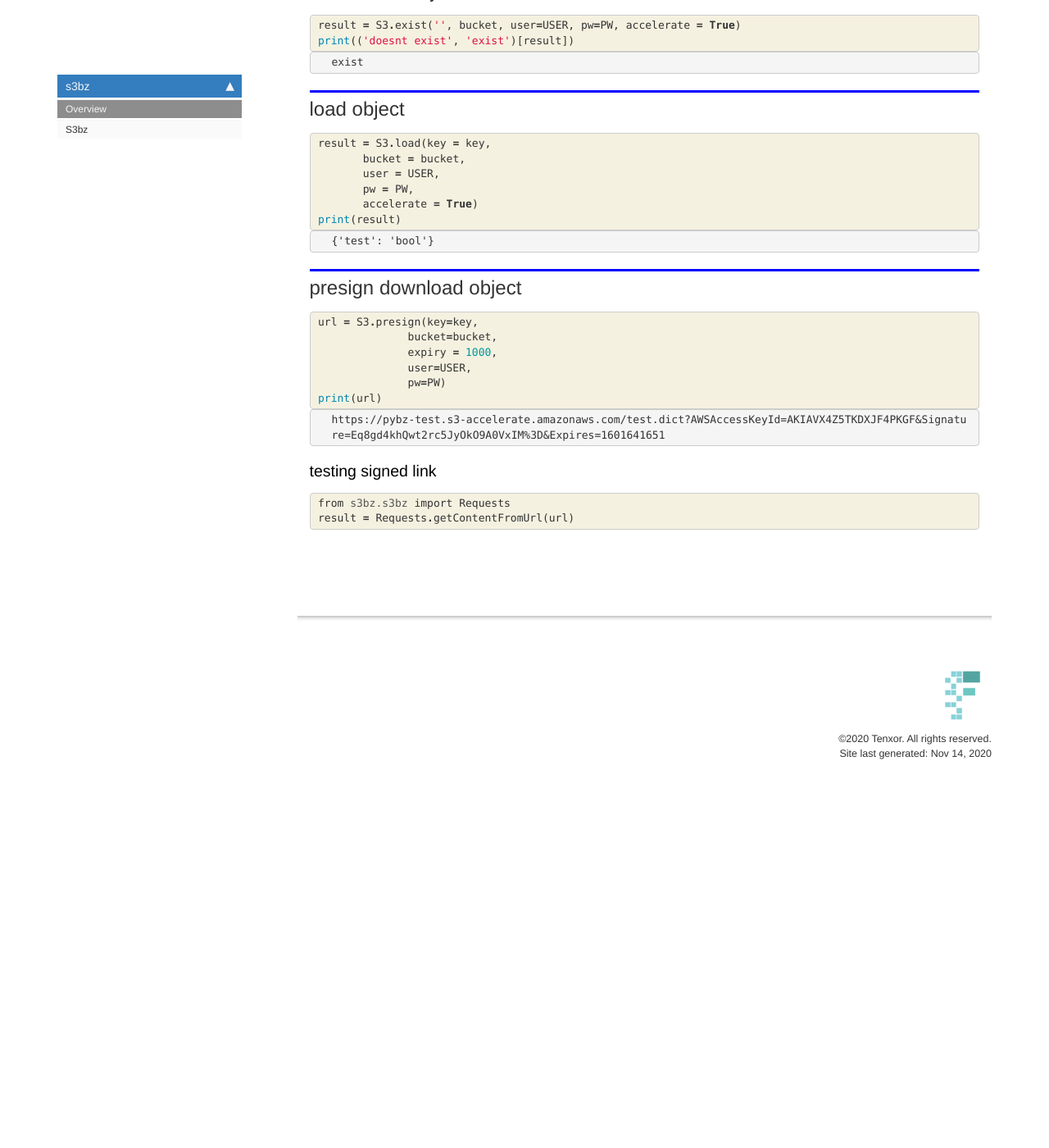
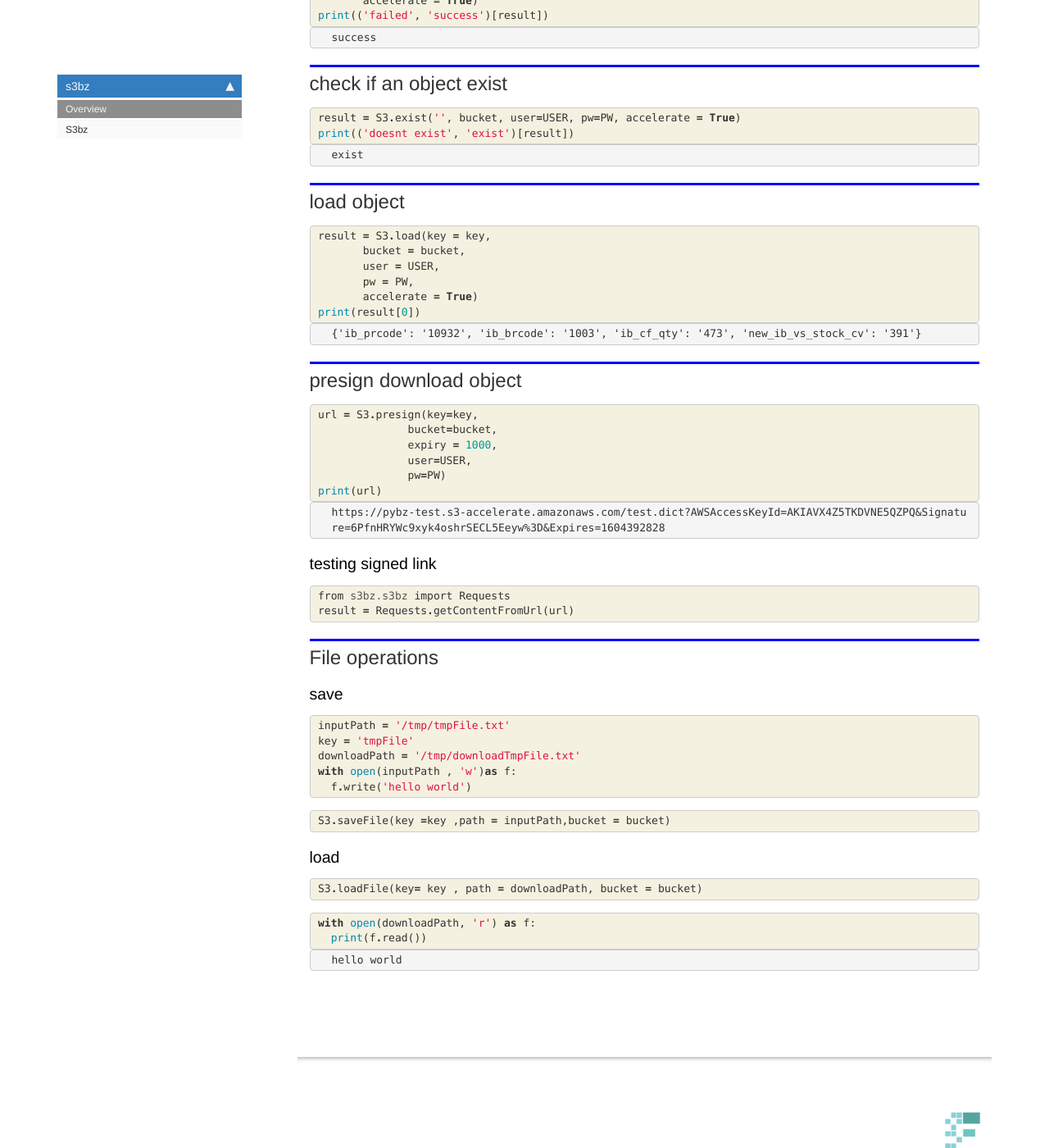
Before and after one commit to thanakijwanavit/s3bz, a Jekyll site: the page built from docs/index.html, in a window 1280 px wide and 1400 px high, scrolled down 1462 px. Shown: the whole window at 82% size. Built offline with Jekyll 4.4.1, drawn with Linux system fonts in a browser that asks for light colours; nearby versions of some CDN libraries; comment, search, counter and statistics services are not loaded; before the commit the page ends 2441 px from its top, so only the background shows below that; some of the changed text lies outside the part shown.

```diff
--- a/docs/index.html
+++ b/docs/index.html
@@ -103,6 +103,8 @@
 <div class=" highlight hl-ipython3"><pre><span></span><span class="n">bucket</span> <span class="o">=</span> <span class="s1">&#39;pybz-test&#39;</span>
 <span class="n">key</span> <span class="o">=</span> <span class="s1">&#39;test.dict&#39;</span>
 <span class="n">sampleDict</span> <span class="o">=</span> <span class="p">{</span><span class="s1">&#39;test&#39;</span><span class="p">:</span> <span class="s1">&#39;bool&#39;</span><span class="p">}</span>
+<span class="n">USER</span> <span class="o">=</span> <span class="kc">None</span>
+<span class="n">PW</span> <span class="o">=</span> <span class="kc">None</span>
 </pre></div>
 
     </div>
@@ -211,7 +213,7 @@
        <span class="n">user</span> <span class="o">=</span> <span class="n">USER</span><span class="p">,</span>
        <span class="n">pw</span> <span class="o">=</span> <span class="n">PW</span><span class="p">,</span>
        <span class="n">accelerate</span> <span class="o">=</span> <span class="kc">True</span><span class="p">)</span>
-<span class="nb">print</span><span class="p">(</span><span class="n">result</span><span class="p">)</span>
+<span class="nb">print</span><span class="p">(</span><span class="n">result</span><span class="p">[</span><span class="mi">0</span><span class="p">])</span>
 </pre></div>
 
     </div>
@@ -224,7 +226,7 @@
 <div class="output_area">
 
 <div class="output_subarea output_stream output_stdout output_text">
-<pre>{&#39;test&#39;: &#39;bool&#39;}
+<pre>{&#39;ib_prcode&#39;: &#39;10932&#39;, &#39;ib_brcode&#39;: &#39;1003&#39;, &#39;ib_cf_qty&#39;: &#39;473&#39;, &#39;new_ib_vs_stock_cv&#39;: &#39;391&#39;}
 </pre>
 </div>
 </div>
@@ -266,7 +268,7 @@
 <div class="output_area">
 
 <div class="output_subarea output_stream output_stdout output_text">
-<pre>https://pybz-test.s3-accelerate.amazonaws.com/test.dict?AWSAccessKeyId=AKIAVX4Z5TKDXJF4PKGF&amp;Signature=Eq8gd4khQwt2rc5JyOkO9A0VxIM%3D&amp;Expires=1601641651
+<pre>https://pybz-test.s3-accelerate.amazonaws.com/test.dict?AWSAccessKeyId=AKIAVX4Z5TKDVNE5QZPQ&amp;Signature=6PfnHRYWc9xyk4oshrSECL5Eeyw%3D&amp;Expires=1604392828
 </pre>
 </div>
 </div>
@@ -301,4 +303,109 @@
 </div>
     {% endraw %}
 
+<div class="cell border-box-sizing text_cell rendered"><div class="inner_cell">
+<div class="text_cell_render border-box-sizing rendered_html">
+<h2 id="File-operations">File operations<a class="anchor-link" href="#File-operations"> </a></h2>
 </div>
+</div>
+</div>
+<div class="cell border-box-sizing text_cell rendered"><div class="inner_cell">
+<div class="text_cell_render border-box-sizing rendered_html">
+<h3 id="save">save<a class="anchor-link" href="#save"> </a></h3>
+</div>
+</div>
+</div>
+    {% raw %}
+
+<div class="cell border-box-sizing code_cell rendered">
+<div class="input">
+
+<div class="inner_cell">
+    <div class="input_area">
+<div class=" highlight hl-ipython3"><pre><span></span><span class="n">inputPath</span> <span class="o">=</span> <span class="s1">&#39;/tmp/tmpFile.txt&#39;</span>
+<span class="n">key</span> <span class="o">=</span> <span class="s1">&#39;tmpFile&#39;</span>
+<span class="n">downloadPath</span> <span class="o">=</span> <span class="s1">&#39;/tmp/downloadTmpFile.txt&#39;</span>
+<span class="k">with</span> <span class="nb">open</span><span class="p">(</span><span class="n">inputPath</span> <span class="p">,</span> <span class="s1">&#39;w&#39;</span><span class="p">)</span><span class="k">as</span> <span class="n">f</span><span class="p">:</span>
+  <span class="n">f</span><span class="o">.</span><span class="n">write</span><span class="p">(</span><span class="s1">&#39;hello world&#39;</span><span class="p">)</span>
+</pre></div>
+
+    </div>
+</div>
+</div>
+
+</div>
+    {% endraw %}
+
+    {% raw %}
+
+<div class="cell border-box-sizing code_cell rendered">
+<div class="input">
+
+<div class="inner_cell">
+    <div class="input_area">
+<div class=" highlight hl-ipython3"><pre><span></span><span class="n">S3</span><span class="o">.</span><span class="n">saveFile</span><span class="p">(</span><span class="n">key</span> <span class="o">=</span><span class="n">key</span> <span class="p">,</span><span class="n">path</span> <span class="o">=</span> <span class="n">inputPath</span><span class="p">,</span><span class="n">bucket</span> <span class="o">=</span> <span class="n">bucket</span><span class="p">)</span>
+</pre></div>
+
+    </div>
+</div>
+</div>
+
+</div>
+    {% endraw %}
+
+<div class="cell border-box-sizing text_cell rendered"><div class="inner_cell">
+<div class="text_cell_render border-box-sizing rendered_html">
+<h3 id="load">load<a class="anchor-link" href="#load"> </a></h3>
+</div>
+</div>
+</div>
+    {% raw %}
+
+<div class="cell border-box-sizing code_cell rendered">
+<div class="input">
+
+<div class="inner_cell">
+    <div class="input_area">
+<div class=" highlight hl-ipython3"><pre><span></span><span class="n">S3</span><span class="o">.</span><span class="n">loadFile</span><span class="p">(</span><span class="n">key</span><span class="o">=</span> <span class="n">key</span> <span class="p">,</span> <span class="n">path</span> <span class="o">=</span> <span class="n">downloadPath</span><span class="p">,</span> <span class="n">bucket</span> <span class="o">=</span> <span class="n">bucket</span><span class="p">)</span>
+</pre></div>
+
+    </div>
+</div>
+</div>
+
+</div>
+    {% endraw %}
+
+    {% raw %}
+
+<div class="cell border-box-sizing code_cell rendered">
+<div class="input">
+
+<div class="inner_cell">
+    <div class="input_area">
+<div class=" highlight hl-ipython3"><pre><span></span><span class="k">with</span> <span class="nb">open</span><span class="p">(</span><span class="n">downloadPath</span><span class="p">,</span> <span class="s1">&#39;r&#39;</span><span class="p">)</span> <span class="k">as</span> <span class="n">f</span><span class="p">:</span>
+  <span class="nb">print</span><span class="p">(</span><span class="n">f</span><span class="o">.</span><span class="n">read</span><span class="p">())</span>
+</pre></div>
+
+    </div>
+</div>
+</div>
+
+<div class="output_wrapper">
+<div class="output">
+
+<div class="output_area">
+
+<div class="output_subarea output_stream output_stdout output_text">
+<pre>hello world
+</pre>
+</div>
+</div>
+
+</div>
+</div>
+
+</div>
+    {% endraw %}
+
+</div>
```
Also changed, not shown: docs/s3bz.html (+23 -1 lines), README.md, 3 other files.
